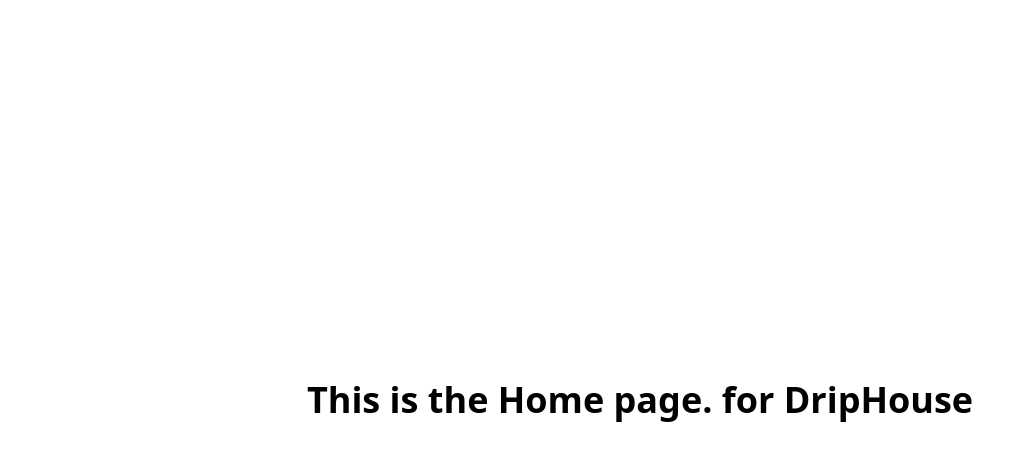
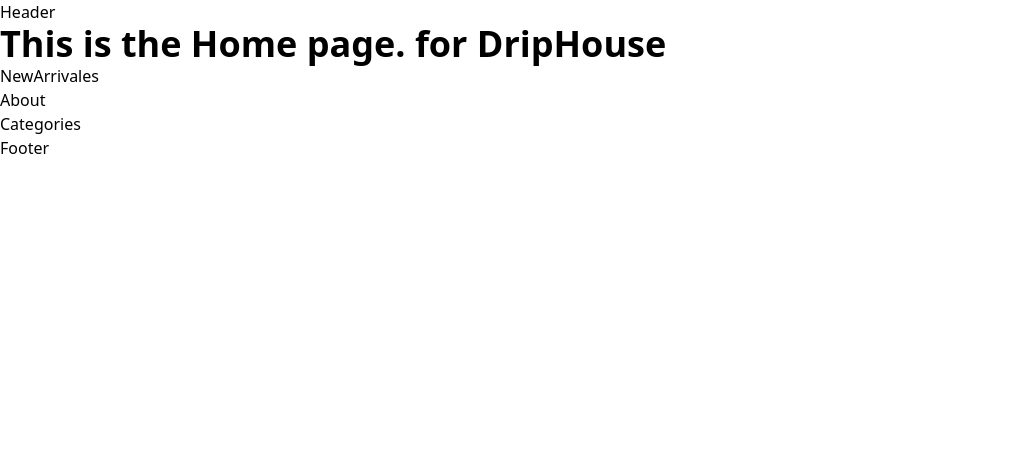
Before and after one commit to koffiemmal/DripHouseSite, a Vue app: page / in a window 1280 px wide. Shown: the top 460 px of the page, without its empty margins (0-1035 px from the left). Built offline with nearby package versions, Linux system fonts and the light colour scheme.

Commit message:
create components

```diff
--- /dev/null
+++ b/src/components/About/About.vue
@@ -0,0 +1,5 @@
+<template>
+    <div>
+        About
+    </div>
+</template>
--- /dev/null
+++ b/src/components/Categories/Categories.vue
@@ -0,0 +1,5 @@
+<template>
+    <div>
+        Categories
+    </div>
+</template>
--- /dev/null
+++ b/src/components/Footer/Footer.vue
@@ -0,0 +1,5 @@
+<template>
+    <div>
+        Footer
+    </div>
+</template>
--- /dev/null
+++ b/src/components/Header/Header.vue
@@ -0,0 +1,5 @@
+<template>
+    <div>
+        Header
+    </div>
+</template>
--- a/src/components/Home/Home.vue
+++ b/src/components/Home/Home.vue
@@ -1,7 +1,5 @@
 <template>
-  <div
-    class="h-screen w-screen flex flex-row justify-center justify-items-center items-center"
-  >
+  <div class="">
     <p class="text-4xl text-black font-bold">
       This is the Home page. for DripHouse
     </p>
--- a/src/components/Landing.vue
+++ b/src/components/Landing.vue
@@ -1,15 +1,31 @@
 <template>
-
+  <div>
+    <Header />
     <Home />
-
+    <NewArrivales />
+    <About />
+    <Categories />
+    <Footer />
+  </div>
 </template>
 
 <script>
 import Home from "./Home/Home.vue";
+import Header from "./Header/Header.vue";
+import NewArrivales from "./NewArrivales/NewArrivales.vue";
+import About from "./About/About.vue";
+import Categories from "./Categories/Categories.vue";
+import Footer from "./Footer/Footer.vue";
 
 export default {
   components: {
+    Header,
     Home,
+    NewArrivales,
+    About,
+    Categories,
+    Footer,
+
   },
 };
 </script>
--- /dev/null
+++ b/src/components/NewArrivales/NewArrivales.vue
@@ -0,0 +1,5 @@
+<template>
+    <div>
+        NewArrivales
+    </div>
+</template>
```
Also changed, not shown: src/components/Categories/ListCategories.vue (added).
